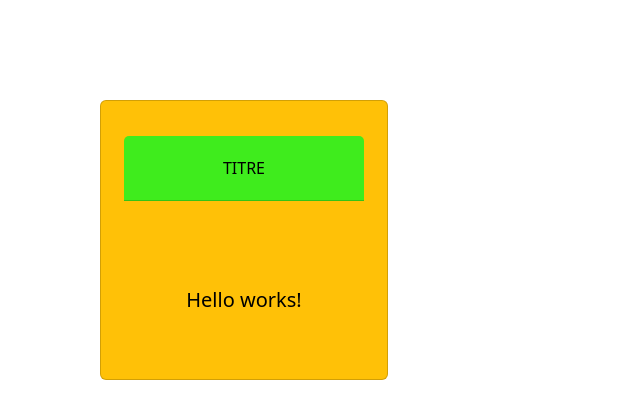
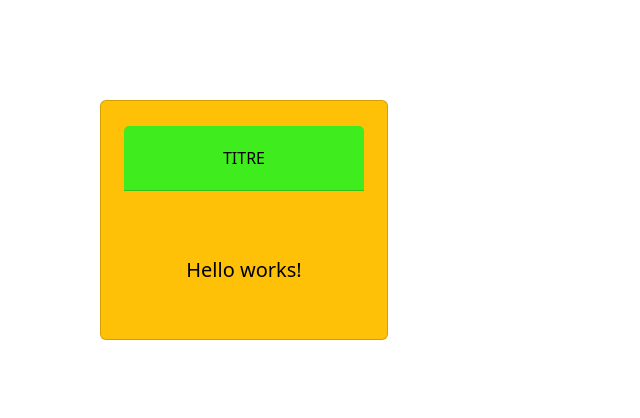
Before and after one commit to akramescheba/ghDistant, an Angular app: page / in a window 1280 px wide. Shown: the top 418 px of the page, without its empty margins (0-640 px from the left). Built offline with nearby package versions, Linux system fonts and the light colour scheme.

Commit message:
sauvegarde d’une base de donnée

```diff
--- a/src/app/constantes/constantes.component.scss
+++ b/src/app/constantes/constantes.component.scss
@@ -13,7 +13,7 @@ main {
     display: grid;
     place-items: center;
     margin: 100px;
-    height: 35vh;
+    height: 30vh;
 }
 
 p{
```
